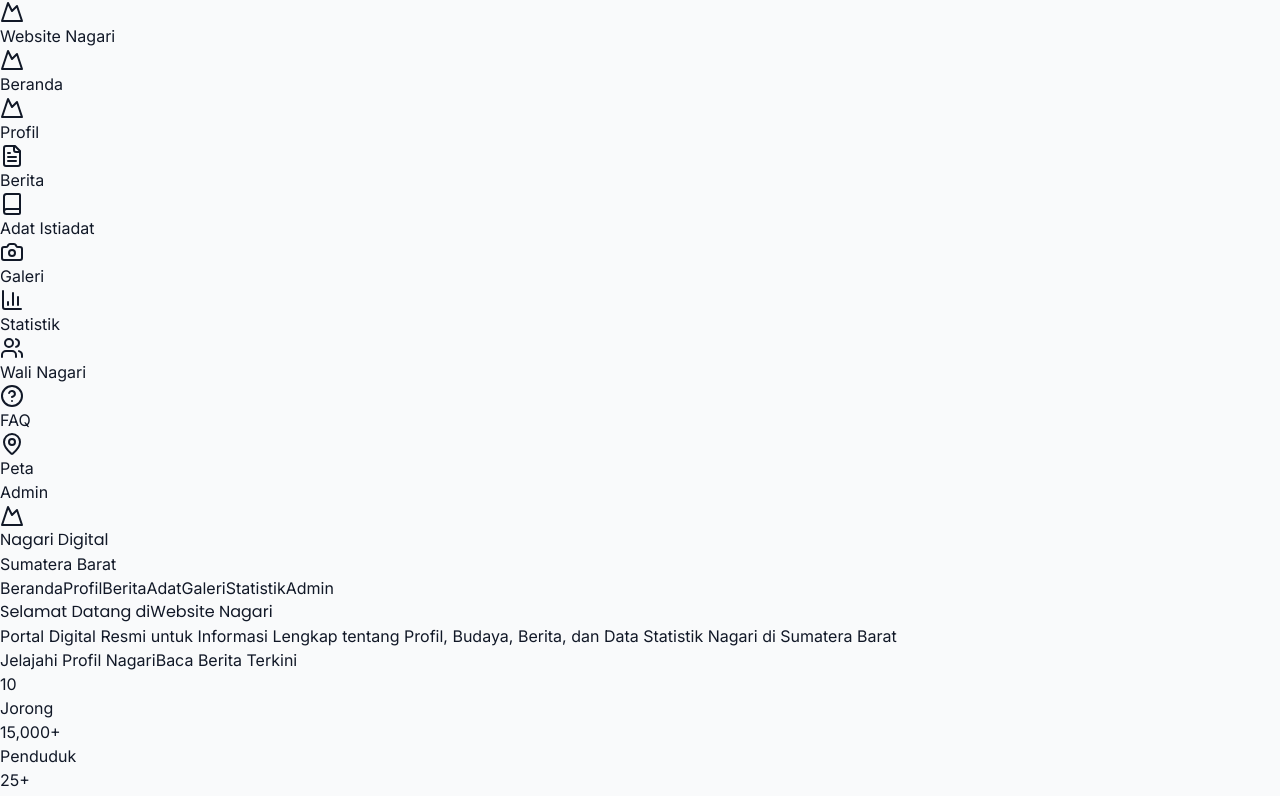
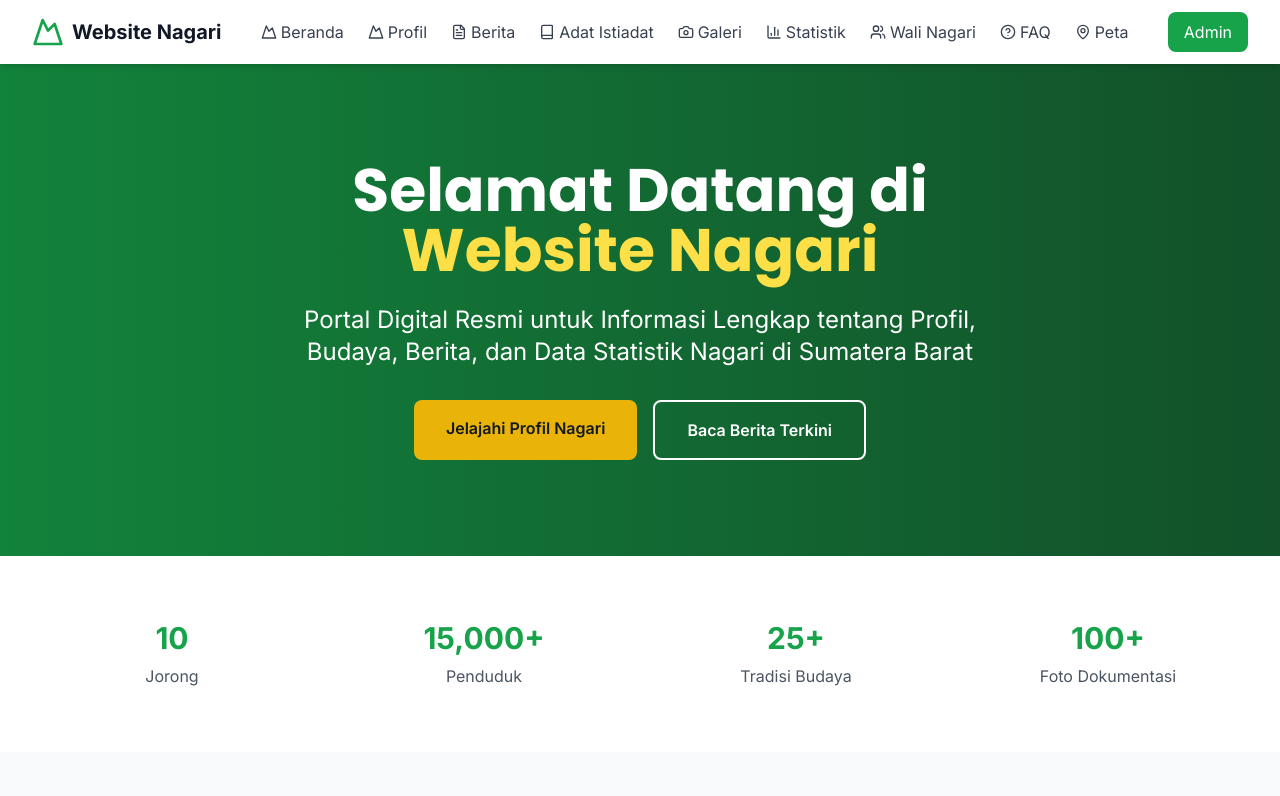
Before and after one commit to Nyot-Nyot/limo-koto-vs, a Next.js app: page / in a window 1280 px wide. Shown: the top 796 px of the page. Built offline with nearby package versions, Linux system fonts and the light colour scheme.

Commit message:
perbaiki css dan header - menghapus dan memperbaiki duplikat css config - memperbaiki header duplikat

```diff
--- a/postcss.config.js
+++ /dev/null
@@ -1,6 +0,0 @@
-module.exports = {
-  plugins: {
-    tailwindcss: {},
-    autoprefixer: {},
-  },
-}
--- a/src/app/homepage.tsx
+++ b/src/app/homepage.tsx
@@ -71,45 +71,6 @@ export default function HomePage() {
 
   return (
     <div className="min-h-screen">
-      {/* Header */}
-      <header className="bg-white shadow-sm sticky top-0 z-50">
-        <nav className="max-w-7xl mx-auto px-4 sm:px-6 lg:px-8">
-          <div className="flex justify-between items-center h-16">
-            <div className="flex items-center space-x-4">
-              <div className="w-10 h-10 bg-gradient-to-r from-green-600 to-green-700 rounded-lg flex items-center justify-center">
-                <Mountain className="w-6 h-6 text-white" />
-              </div>
-              <div>
-                <h1 className="text-xl font-bold text-gray-900">Nagari Digital</h1>
-                <p className="text-sm text-gray-600">Sumatera Barat</p>
-              </div>
-            </div>
-            <div className="hidden md:flex items-center space-x-8">
-              <Link href="/" className="text-gray-700 hover:text-green-600 transition-colors">
-                Beranda
-              </Link>
-              <Link href="/profil" className="text-gray-700 hover:text-green-600 transition-colors">
-                Profil
-              </Link>
-              <Link href="/berita" className="text-gray-700 hover:text-green-600 transition-colors">
-                Berita
-              </Link>
-              <Link href="/adat-istiadat" className="text-gray-700 hover:text-green-600 transition-colors">
-                Adat
-              </Link>
-              <Link href="/galeri" className="text-gray-700 hover:text-green-600 transition-colors">
-                Galeri
-              </Link>
-              <Link href="/statistik" className="text-gray-700 hover:text-green-600 transition-colors">
-                Statistik
-              </Link>
-              <Link href="/admin" className="bg-green-600 text-white px-4 py-2 rounded-lg hover:bg-green-700 transition-colors">
-                Admin
-              </Link>
-            </div>
-          </div>
-        </nav>
-      </header>
 
       {/* Hero Section */}
       <section className="relative bg-gradient-to-r from-green-600 to-green-800 text-white">
--- a/tailwind.config.js
+++ /dev/null
@@ -1,8 +0,0 @@
-/** @type {import('tailwindcss').Config} */
-module.exports = {
-  content: [],
-  theme: {
-    extend: {},
-  },
-  plugins: [],
-}
```
